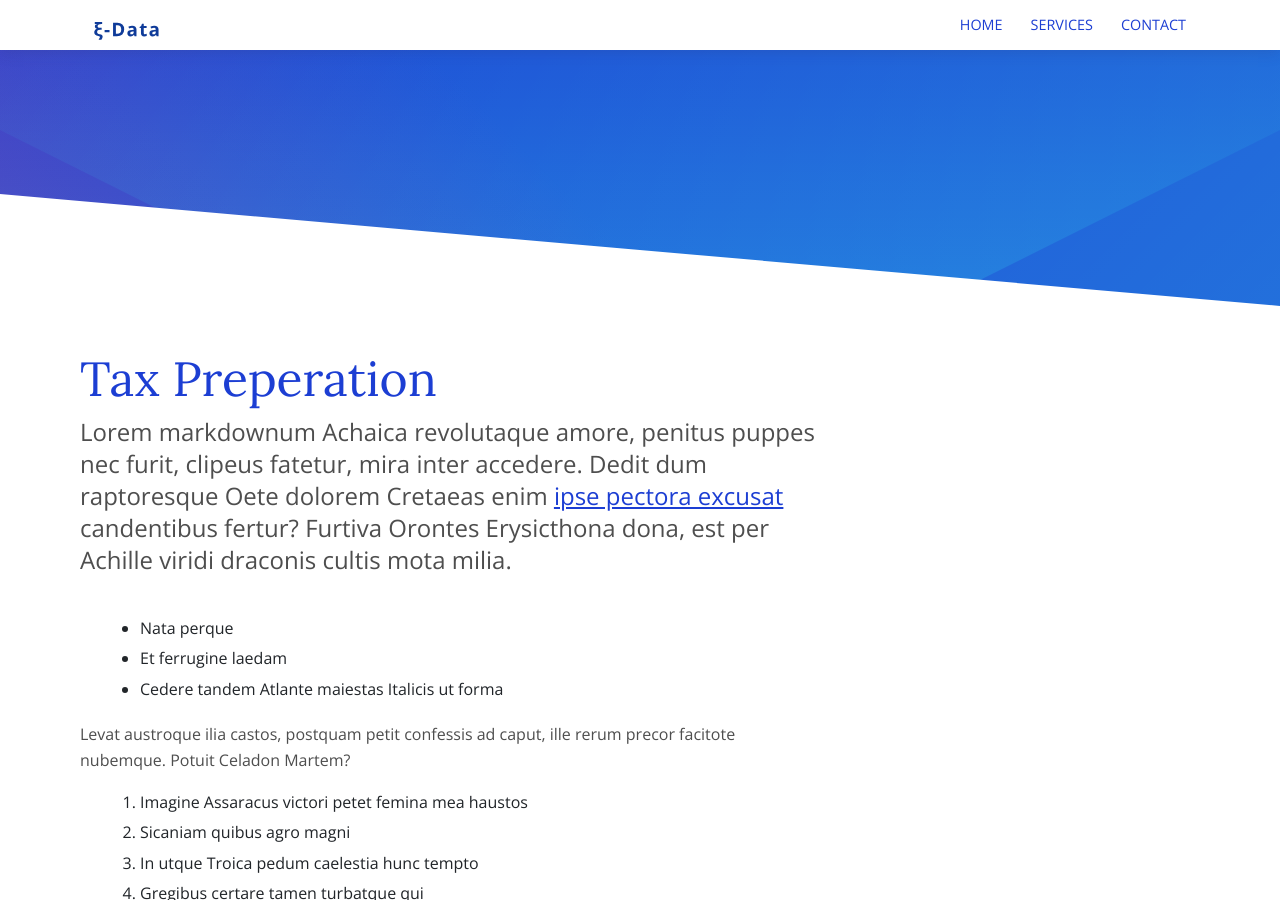
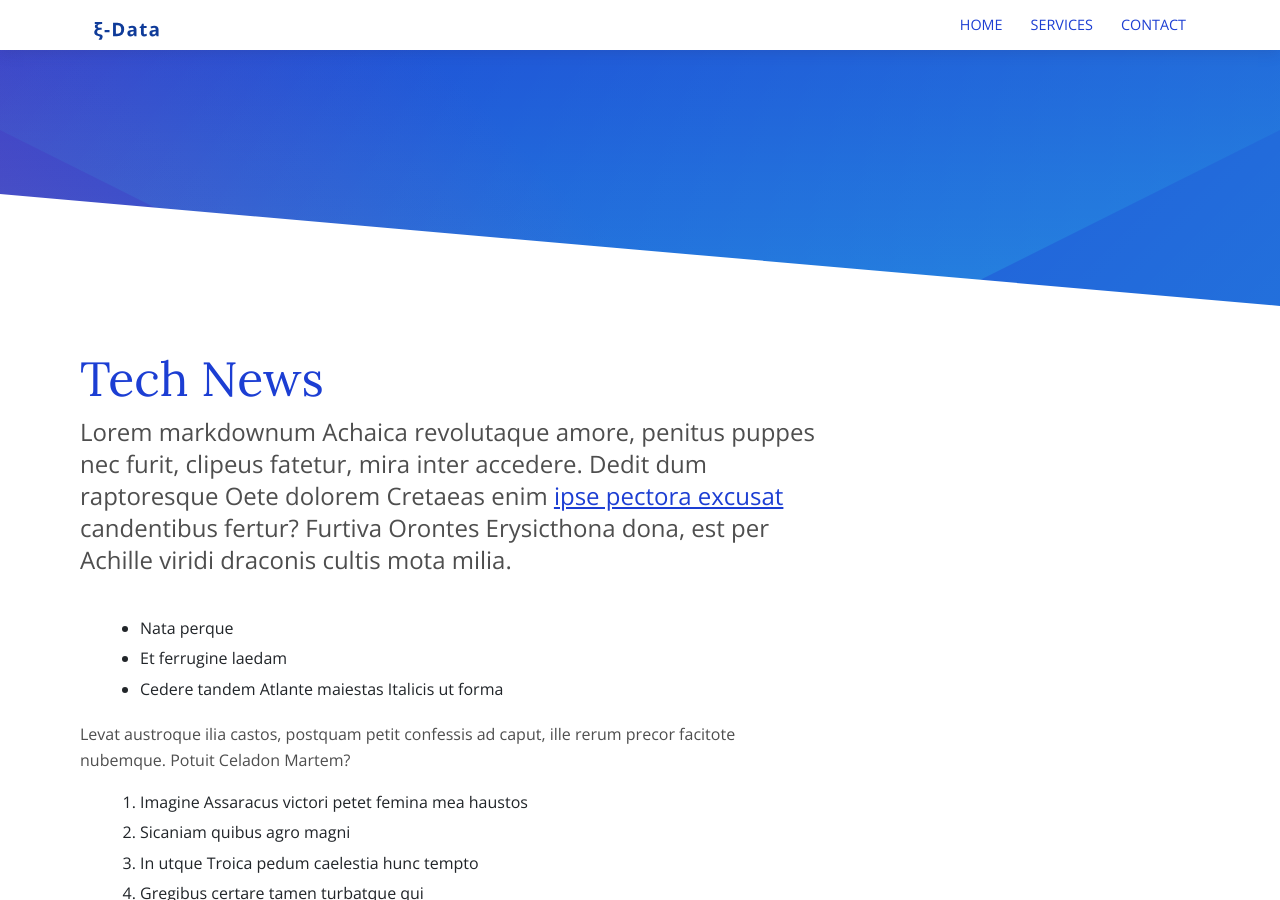
Before and after one commit to SRFAnalytics/srfanalytics.github.io, a Jekyll site: the page built from _services/tax-preperation.md, in a window 1280 px wide and 900 px high. Built offline with Jekyll 4.4.1, drawn with Linux system fonts in a browser that asks for light colours.

Commit message:
Update tax-preperation.md

```diff
--- a/_services/tax-preperation.md
+++ b/_services/tax-preperation.md
@@ -1,5 +1,5 @@
 ---
-title: 'Tax Preperation'
+title: 'Tech News'
 image: '/services/noun_1013177.png'
 ---
 
```
